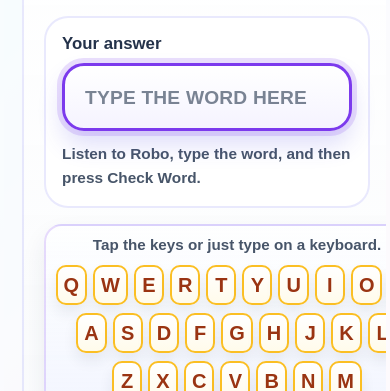
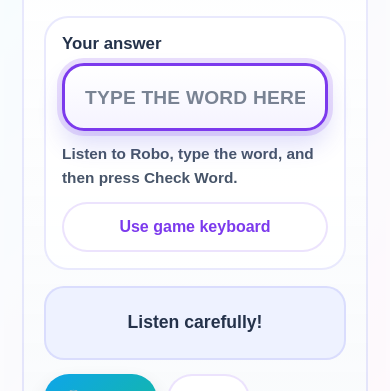
Before and after one commit to Monstrik/kids-game-garden, a website: page games/robo-hero/index.html in a window 390 px wide. Both pictures are taken after a click on the button "Start Game". Shown: the part 453-844 px from the top of the page. Drawn offline with Linux system fonts and the light colour scheme.

Commit message:
feat: add custom keyboard toggle for small screens and improve keyboard handling

```diff
--- a/games/robo-hero/index.html
+++ b/games/robo-hero/index.html
@@ -168,6 +168,15 @@
               >
                 Listen to Robo, type the word, and then press Check Word.
               </div>
+              <button
+                id="keyboardModeToggle"
+                class="btn ghost keyboardModeToggle"
+                type="button"
+                aria-pressed="false"
+                hidden
+              >
+                Use game keyboard
+              </button>
             </div>
 
             <div
--- a/games/robo-hero/js/main.js
+++ b/games/robo-hero/js/main.js
@@ -2,12 +2,50 @@
   const RoboGame = window.RoboGame;
   const { state, els } = RoboGame;
   const { utils, ui, game } = RoboGame;
-  const touchKeyboardMode =
-    window.matchMedia && window.matchMedia("(pointer: coarse)").matches;
+  const mobileKeyboardQuery =
+    window.matchMedia && window.matchMedia("(max-width: 560px)");
+  let useCustomKeyboardOnSmallScreen = false;
   const dictionaryManagerUrl = new URL(
     "../../../games/dictionary-manager/",
     window.location.href,
   ).toString();
+
+  function isSmallScreen() {
+    return Boolean(mobileKeyboardQuery && mobileKeyboardQuery.matches);
+  }
+
+  function applyKeyboardMode(options = {}) {
+    const { shouldFocusNative = false } = options;
+    const smallScreen = isSmallScreen();
+    const customKeyboardVisible = !smallScreen || useCustomKeyboardOnSmallScreen;
+    const nativeKeyboardEnabled = !smallScreen || !useCustomKeyboardOnSmallScreen;
+
+    if (els.keyboard) {
+      els.keyboard.hidden = !customKeyboardVisible;
+    }
+
+    if (els.keyboardModeToggle) {
+      els.keyboardModeToggle.hidden = !smallScreen;
+      els.keyboardModeToggle.setAttribute(
+        "aria-pressed",
+        String(useCustomKeyboardOnSmallScreen),
+      );
+      els.keyboardModeToggle.textContent = useCustomKeyboardOnSmallScreen
+        ? "Use phone keyboard"
+        : "Use game keyboard";
+    }
+
+    if (!els.answerInput) {
+      return;
+    }
+
+    els.answerInput.readOnly = !nativeKeyboardEnabled;
+    els.answerInput.setAttribute("inputmode", nativeKeyboardEnabled ? "text" : "none");
+
+    if (nativeKeyboardEnabled && shouldFocusNative && !state.locked) {
+      els.answerInput.focus();
+    }
+  }
 
   function attachEvents() {
     els.startBtn.addEventListener("click", game.startGame);
@@ -50,6 +88,14 @@
       if (action === "clear") game.clearTypedAnswer();
     });
 
+    els.keyboardModeToggle?.addEventListener("click", () => {
+      if (!isSmallScreen()) {
+        return;
+      }
+      useCustomKeyboardOnSmallScreen = !useCustomKeyboardOnSmallScreen;
+      applyKeyboardMode({ shouldFocusNative: !useCustomKeyboardOnSmallScreen });
+    });
+
     els.answerInput.addEventListener("input", () => {
       if (!state.locked) {
         state.typedAnswer = els.answerInput.value;
@@ -71,11 +117,22 @@
     }
     state.soundOn =
       localStorage.getItem(RoboGame.constants.STORAGE_KEYS.sound) !== "false";
-    els.answerInput.readOnly = touchKeyboardMode;
-    els.answerInput.setAttribute(
-      "inputmode",
-      touchKeyboardMode ? "none" : "text",
-    );
+    if (mobileKeyboardQuery) {
+      const handleKeyboardQueryChange = () => {
+        if (!isSmallScreen()) {
+          useCustomKeyboardOnSmallScreen = false;
+        }
+        applyKeyboardMode();
+      };
+
+      if (typeof mobileKeyboardQuery.addEventListener === "function") {
+        mobileKeyboardQuery.addEventListener("change", handleKeyboardQueryChange);
+      } else if (typeof mobileKeyboardQuery.addListener === "function") {
+        mobileKeyboardQuery.addListener(handleKeyboardQueryChange);
+      }
+    }
+
+    applyKeyboardMode();
     GameTheme.initTheme(els.themeBtn);
     ui.updateSoundButton();
     utils.setScreen("setup");
--- a/games/robo-hero/js/state.js
+++ b/games/robo-hero/js/state.js
@@ -12,6 +12,7 @@
     dictionaryInfo: document.getElementById("dictionaryInfo"),
     wordInput: document.getElementById("wordInput"),
     answerInput: document.getElementById("answerInput"),
+    keyboardModeToggle: document.getElementById("keyboardModeToggle"),
     startBtn: document.getElementById("startBtn"),
     clearBtn: document.getElementById("clearBtn"),
     themeBtn: document.getElementById("themeBtn"),
--- a/shared/css/game-shell.css
+++ b/shared/css/game-shell.css
@@ -771,6 +771,11 @@ html[data-theme="dark"] #answerInput {
   cursor: default;
 }
 
+.keyboardModeToggle {
+  margin-top: 12px;
+  font-weight: 800;
+}
+
 .keyboardWrap {
   margin-top: 14px;
   padding: 14px 0 12px 0;
@@ -874,18 +879,28 @@ html[data-theme="dark"] .keyboardKey:hover {
 }
 
 @media (max-width: 560px) {
+  .keyboardModeToggle {
+    width: 100%;
+    justify-content: center;
+  }
+
   .keyboardWrap {
     padding: 10px 0 8px 0;
-    min-width: 386px;
+    min-width: 0;
     border-radius: 18px;
+    overflow-x: auto;
   }
 
   .keyboardRows {
     gap: 8px;
+    min-width: 386px;
+    padding: 0 8px;
   }
 
   .keyboardRow {
     gap: 6px;
+    justify-content: flex-start;
+    flex-wrap: nowrap;
   }
 
   .keyboardRowIndented {
```
